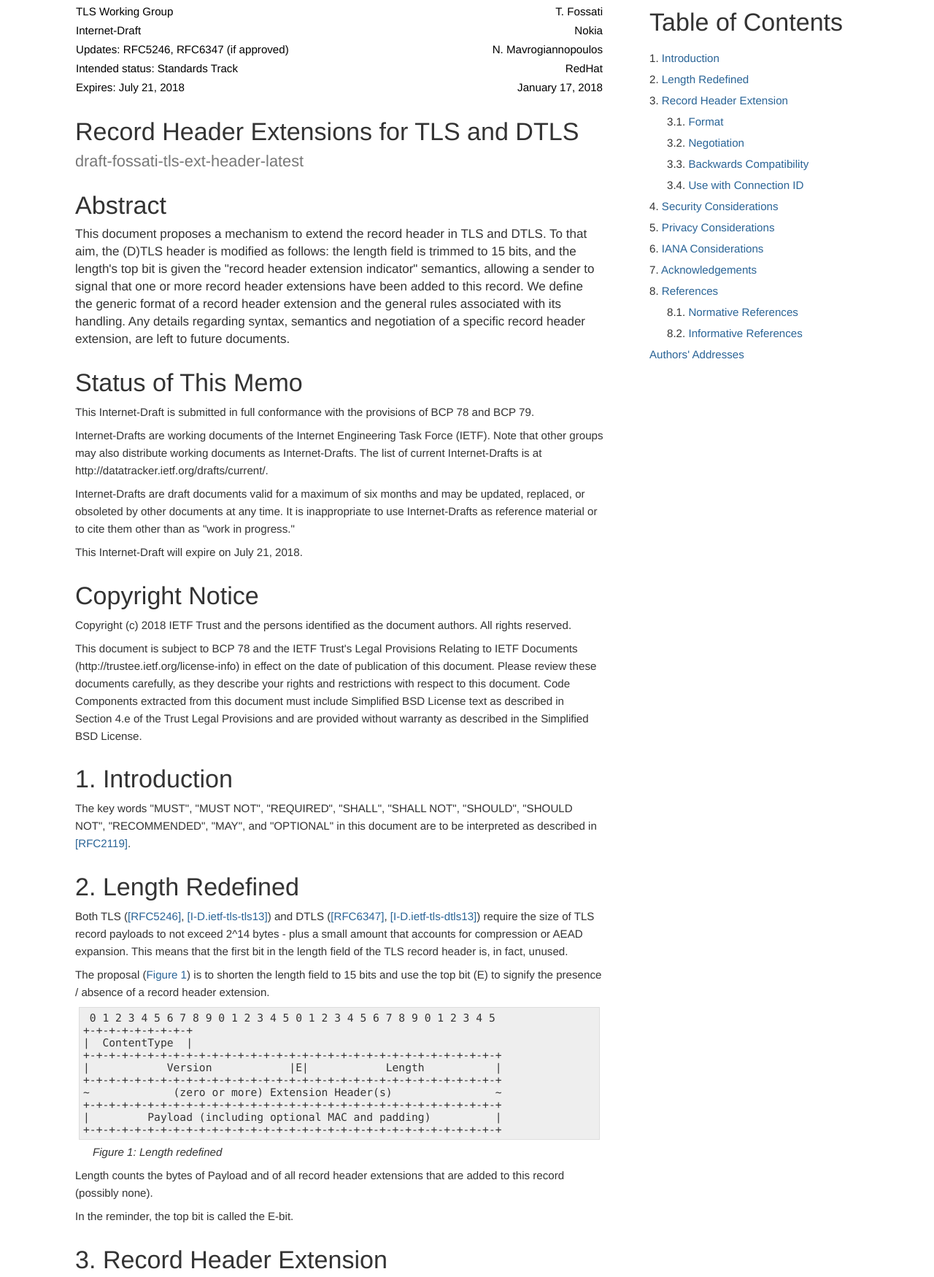
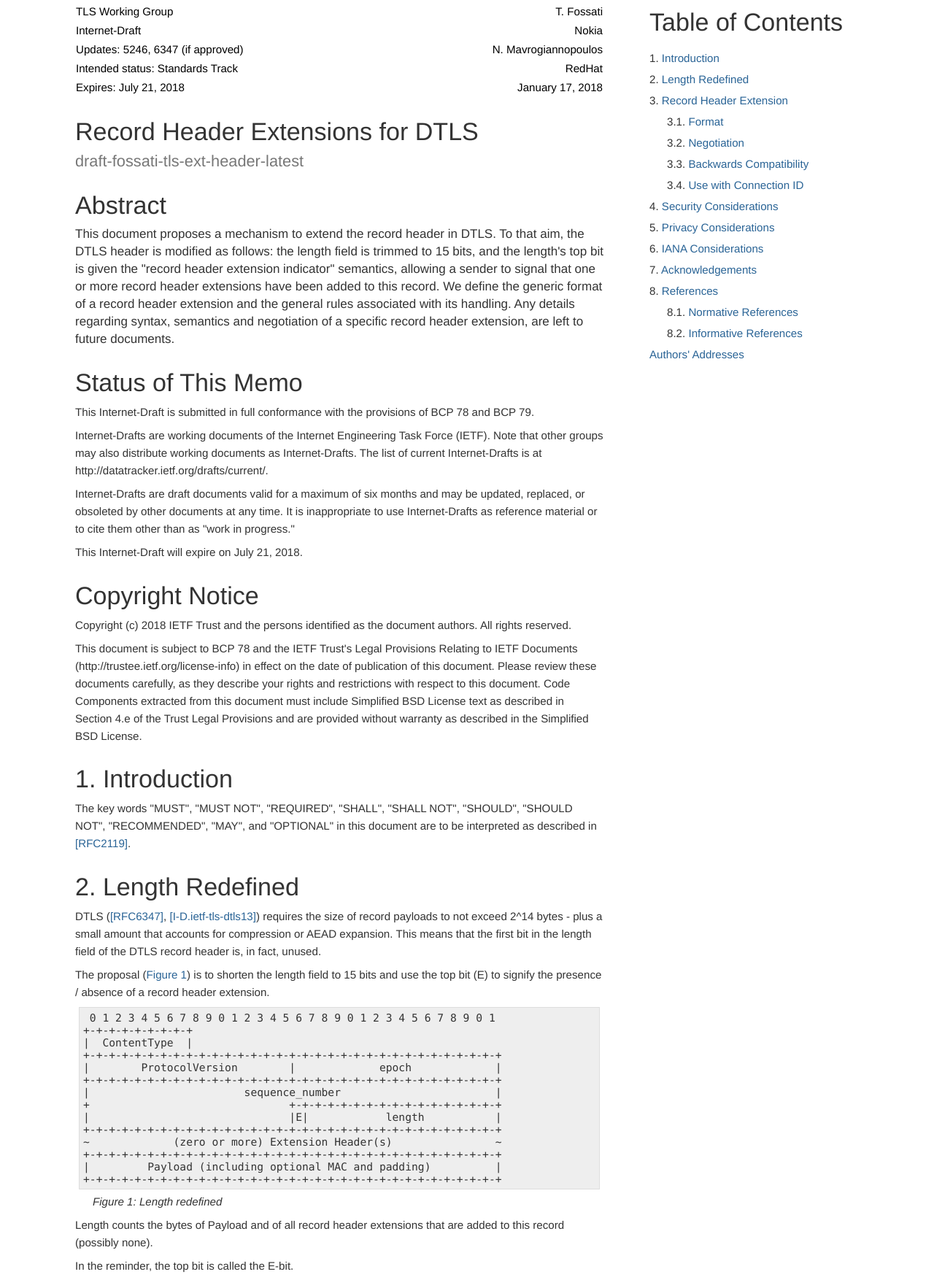
Before and after one commit to thomas-fossati/draft-tls-ext-header, a plain HTML site: page draft-fossati-tls-ext-header.html in a window 1280 px wide. Shown: the part 72-1822 px from the top of the page at 73% size. Drawn offline with Linux system fonts and the light colour scheme.

Commit message:
Script updating gh-pages from 2016df5. [ci skip]

```diff
--- a/draft-fossati-tls-ext-header.html
+++ b/draft-fossati-tls-ext-header.html
@@ -5,7 +5,7 @@
 <head profile="http://www.w3.org/2006/03/hcard http://dublincore.org/documents/2008/08/04/dc-html/">
   <meta http-equiv="Content-Type" content="text/html; charset=us-ascii" />
 
-  <title>Record Header Extensions for TLS and DTLS</title>
+  <title>Record Header Extensions for DTLS</title>
 
 
 <style type="text/css">/*<![CDATA[*/
@@ -305,8 +305,8 @@ address {
   <meta name="dct.creator" content="Fossati, T. and N. Mavrogiannopoulos" />
   <meta name="dct.identifier" content="urn:ietf:id:draft-fossati-tls-ext-header-latest" />
   <meta name="dct.issued" scheme="ISO8601" content="2018-1-17" />
-  <meta name="dct.abstract" content="This document proposes a mechanism to extend the record header in TLS and DTLS.  To that aim, the (D)TLS header is modified as follows: the length field is trimmed to 15 bits, and the length's top bit is given the &quot;record header extension indicator&quot; semantics, allowing a sender to signal that one or more record header extensions have been added to this record.  We define the generic format of a record header extension and the general rules associated with its handling.  Any details regarding syntax, semantics and negotiation of a specific record header extension, are left to future documents." />
-  <meta name="description" content="This document proposes a mechanism to extend the record header in TLS and DTLS.  To that aim, the (D)TLS header is modified as follows: the length field is trimmed to 15 bits, and the length's top bit is given the &quot;record header extension indicator&quot; semantics, allowing a sender to signal that one or more record header extensions have been added to this record.  We define the generic format of a record header extension and the general rules associated with its handling.  Any details regarding syntax, semantics and negotiation of a specific record header extension, are left to future documents." />
+  <meta name="dct.abstract" content="This document proposes a mechanism to extend the record header in DTLS.  To that aim, the DTLS header is modified as follows: the length field is trimmed to 15 bits, and the length's top bit is given the &quot;record header extension indicator&quot; semantics, allowing a sender to signal that one or more record header extensions have been added to this record.  We define the generic format of a record header extension and the general rules associated with its handling.  Any details regarding syntax, semantics and negotiation of a specific record header extension, are left to future documents." />
+  <meta name="description" content="This document proposes a mechanism to extend the record header in DTLS.  To that aim, the DTLS header is modified as follows: the length field is trimmed to 15 bits, and the length's top bit is given the &quot;record header extension indicator&quot; semantics, allowing a sender to signal that one or more record header extensions have been added to this record.  We define the generic format of a record header extension and the general rules associated with its handling.  Any details regarding syntax, semantics and negotiation of a specific record header extension, are left to future documents." />
 
 </head>
 
@@ -324,7 +324,7 @@ address {
   <td class="right">Nokia</td>
 </tr>
 <tr>
-  <td class="left">Updates: RFC5246, RFC6347 (if approved)</td>
+  <td class="left">Updates: 5246, 6347 (if approved)</td>
   <td class="right">N. Mavrogiannopoulos</td>
 </tr>
 <tr>
@@ -340,13 +340,13 @@ address {
     </tbody>
   </table>
 
-  <p class="title">Record Header Extensions for TLS and DTLS<br />
+  <p class="title">Record Header Extensions for DTLS<br />
   <span class="filename">draft-fossati-tls-ext-header-latest</span></p>
 
   <h1 id="rfc.abstract">
   <a href="#rfc.abstract">Abstract</a>
 </h1>
-<p>This document proposes a mechanism to extend the record header in TLS and DTLS.  To that aim, the (D)TLS header is modified as follows: the length field is trimmed to 15 bits, and the length's top bit is given the "record header extension indicator" semantics, allowing a sender to signal that one or more record header extensions have been added to this record.  We define the generic format of a record header extension and the general rules associated with its handling.  Any details regarding syntax, semantics and negotiation of a specific record header extension, are left to future documents.</p>
+<p>This document proposes a mechanism to extend the record header in DTLS.  To that aim, the DTLS header is modified as follows: the length field is trimmed to 15 bits, and the length's top bit is given the "record header extension indicator" semantics, allowing a sender to signal that one or more record header extensions have been added to this record.  We define the generic format of a record header extension and the general rules associated with its handling.  Any details regarding syntax, semantics and negotiation of a specific record header extension, are left to future documents.</p>
 <h1 id="rfc.status">
   <a href="#rfc.status">Status of This Memo</a>
 </h1>
@@ -387,16 +387,20 @@ address {
   <h1 id="rfc.section.1"><a href="#rfc.section.1">1.</a> <a href="#introduction" id="introduction">Introduction</a></h1>
 <p id="rfc.section.1.p.1">The key words "MUST", "MUST NOT", "REQUIRED", "SHALL", "SHALL NOT", "SHOULD", "SHOULD NOT", "RECOMMENDED", "MAY", and "OPTIONAL" in this document are to be interpreted as described in <a href="#RFC2119">[RFC2119]</a>.</p>
 <h1 id="rfc.section.2"><a href="#rfc.section.2">2.</a> <a href="#length-redefined" id="length-redefined">Length Redefined</a></h1>
-<p id="rfc.section.2.p.1">Both TLS (<a href="#RFC5246">[RFC5246]</a>, <a href="#I-D.ietf-tls-tls13">[I-D.ietf-tls-tls13]</a>) and DTLS (<a href="#RFC6347">[RFC6347]</a>, <a href="#I-D.ietf-tls-dtls13">[I-D.ietf-tls-dtls13]</a>) require the size of TLS record payloads to not exceed 2^14 bytes - plus a small amount that accounts for compression or AEAD expansion.  This means that the first bit in the length field of the TLS record header is, in fact, unused.</p>
+<p id="rfc.section.2.p.1">DTLS (<a href="#RFC6347">[RFC6347]</a>, <a href="#I-D.ietf-tls-dtls13">[I-D.ietf-tls-dtls13]</a>) requires the size of record payloads to not exceed 2^14 bytes - plus a small amount that accounts for compression or AEAD expansion.  This means that the first bit in the length field of the DTLS record header is, in fact, unused.</p>
 <p id="rfc.section.2.p.2">The proposal (<a href="#fig-length-redefined">Figure 1</a>) is to shorten the length field to 15 bits and use the top bit (E) to signify the presence / absence of a record header extension.</p>
 <div id="rfc.figure.1"/>
 <div id="fig-length-redefined"/>
 <pre>
- 0 1 2 3 4 5 6 7 8 9 0 1 2 3 4 5 0 1 2 3 4 5 6 7 8 9 0 1 2 3 4 5
+ 0 1 2 3 4 5 6 7 8 9 0 1 2 3 4 5 6 7 8 9 0 1 2 3 4 5 6 7 8 9 0 1
 +-+-+-+-+-+-+-+-+
 |  ContentType  |
 +-+-+-+-+-+-+-+-+-+-+-+-+-+-+-+-+-+-+-+-+-+-+-+-+-+-+-+-+-+-+-+-+
-|            Version            |E|            Length           |
+|        ProtocolVersion        |             epoch             |
++-+-+-+-+-+-+-+-+-+-+-+-+-+-+-+-+-+-+-+-+-+-+-+-+-+-+-+-+-+-+-+-+
+|                        sequence_number                        |
++                               +-+-+-+-+-+-+-+-+-+-+-+-+-+-+-+-+
+|                               |E|            length           |
 +-+-+-+-+-+-+-+-+-+-+-+-+-+-+-+-+-+-+-+-+-+-+-+-+-+-+-+-+-+-+-+-+
 ~             (zero or more) Extension Header(s)                ~
 +-+-+-+-+-+-+-+-+-+-+-+-+-+-+-+-+-+-+-+-+-+-+-+-+-+-+-+-+-+-+-+-+
@@ -426,12 +430,12 @@ address {
 </ul>
 <p id="rfc.section.3.1.p.4">The fact that Type only allows 16 record header extension is a precise design choice: the allocation pool size is severely constrained so to raise the entry bar for any new record header extension.</p>
 <h1 id="rfc.section.3.2"><a href="#rfc.section.3.2">3.2.</a> <a href="#ext-header-nego" id="ext-header-nego">Negotiation</a></h1>
-<p id="rfc.section.3.2.p.1">A record header extension is allowed only if it has been negotiated via a companion TLS extension.</p>
+<p id="rfc.section.3.2.p.1">A record header extension is allowed only if it has been negotiated via a companion DTLS extension.</p>
 <p id="rfc.section.3.2.p.2">An endpoint MUST NOT send a record header extension that hasn't been successfully negotiated with the receiver.</p>
 <p id="rfc.section.3.2.p.3">An endpoint that receives an unexpected record header extension MUST abort the session.</p>
 <p id="rfc.section.3.2.p.4">Record header extensions MUST NOT be sent during the initial handshake phase.</p>
 <h1 id="rfc.section.3.3"><a href="#rfc.section.3.3">3.3.</a> <a href="#ext-header-backwards-compat" id="ext-header-backwards-compat">Backwards Compatibility</a></h1>
-<p id="rfc.section.3.3.p.1">A legacy endpoint that receives a record header extension will interpret it as an invalid length field (<a href="#RFC5246">[RFC5246]</a>, <a href="#I-D.ietf-tls-tls13">[I-D.ietf-tls-tls13]</a>) and abort the session accordingly.</p>
+<p id="rfc.section.3.3.p.1">A legacy endpoint that receives a record header extension will interpret it as an invalid length field (<a href="#RFC6347">[RFC6347]</a>, <a href="#I-D.ietf-tls-dtls13">[I-D.ietf-tls-dtls13]</a>) and abort the session accordingly.</p>
 <p id="rfc.section.3.3.p.2">Note that this is equivalent to the behaviour of an endpoint implementing this spec which receives a non-negotiated record header extension.</p>
 <h1 id="rfc.section.3.4"><a href="#rfc.section.3.4">3.4.</a> <a href="#ext-header-and-cid" id="ext-header-and-cid">Use with Connection ID</a></h1>
 <p id="rfc.section.3.4.p.1">A plausible use of this mechanism is with the CID extension defined in <a href="#I-D.ietf-tls-dtls-connection-id">[I-D.ietf-tls-dtls-connection-id]</a>.</p>
@@ -472,7 +476,7 @@ address {
 <p class="figure">Figure 2: CID header example</p>
 <p id="rfc.section.3.4.p.6">Note that, compared to all other possible ways to express presence/absence of a CID field within the constraints of the current header format (e.g., bumping the Version field, assigning new ContentType(s), using an invalid length), an ad hoc record header extension provides a cleaner approach that can be used with any TLS version at a reasonable cost - an overhead of 2 bytes per record.</p>
 <h1 id="rfc.section.4"><a href="#rfc.section.4">4.</a> <a href="#sec-cons" id="sec-cons">Security Considerations</a></h1>
-<p id="rfc.section.4.p.1">An on-path active attacker could try and modify an existing record header extension, insert a new record header extension in an existing session, or alter the result of the negotiation in order to add or remove arbitrary record header extensions.  Given the security properties of TLS, none of the above can be tried without being fatally noticed by the endpoints.</p>
+<p id="rfc.section.4.p.1">An on-path active attacker could try and modify an existing record header extension, insert a new record header extension in an existing session, or alter the result of the negotiation in order to add or remove arbitrary record header extensions.  Given the security properties of DTLS, none of the above can be tried without being fatally noticed by the endpoints.</p>
 <p id="rfc.section.4.p.2">A passive on-path attacker could potentially extrapolate useful knowledge about endpoints from the information encoded in a record header extension (see also <a href="#priv-cons">Section 5</a>).</p>
 <h1 id="rfc.section.5"><a href="#rfc.section.5">5.</a> <a href="#priv-cons" id="priv-cons">Privacy Considerations</a></h1>
 <p id="rfc.section.5.p.1">The extent and consequences of metadata leakage from endpoints to path when using a certain record header extension SHALL be assessed in the document that introduces this new record header extension.  If needed, the document SHALL describe the relevant risk mitigations.</p>
```
Also changed, not shown: draft-fossati-tls-ext-header.txt.
